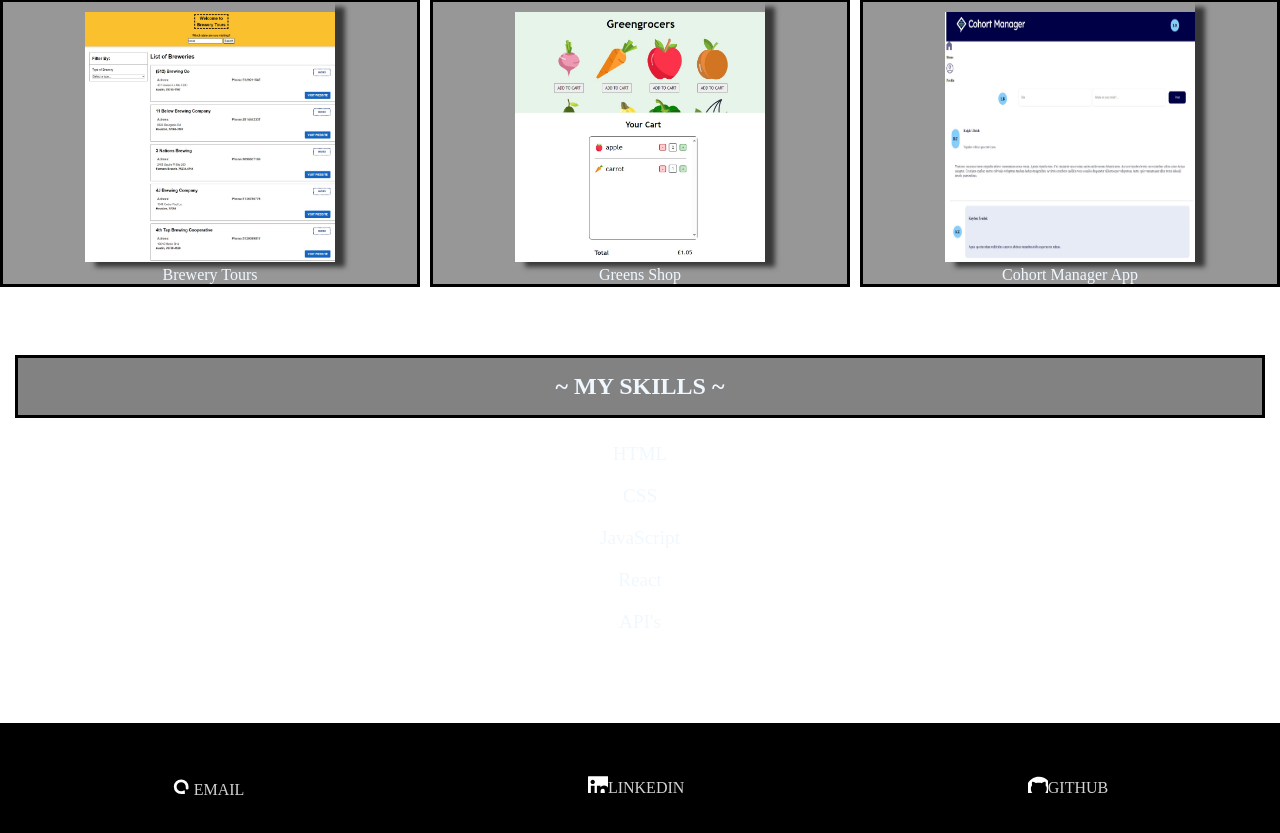
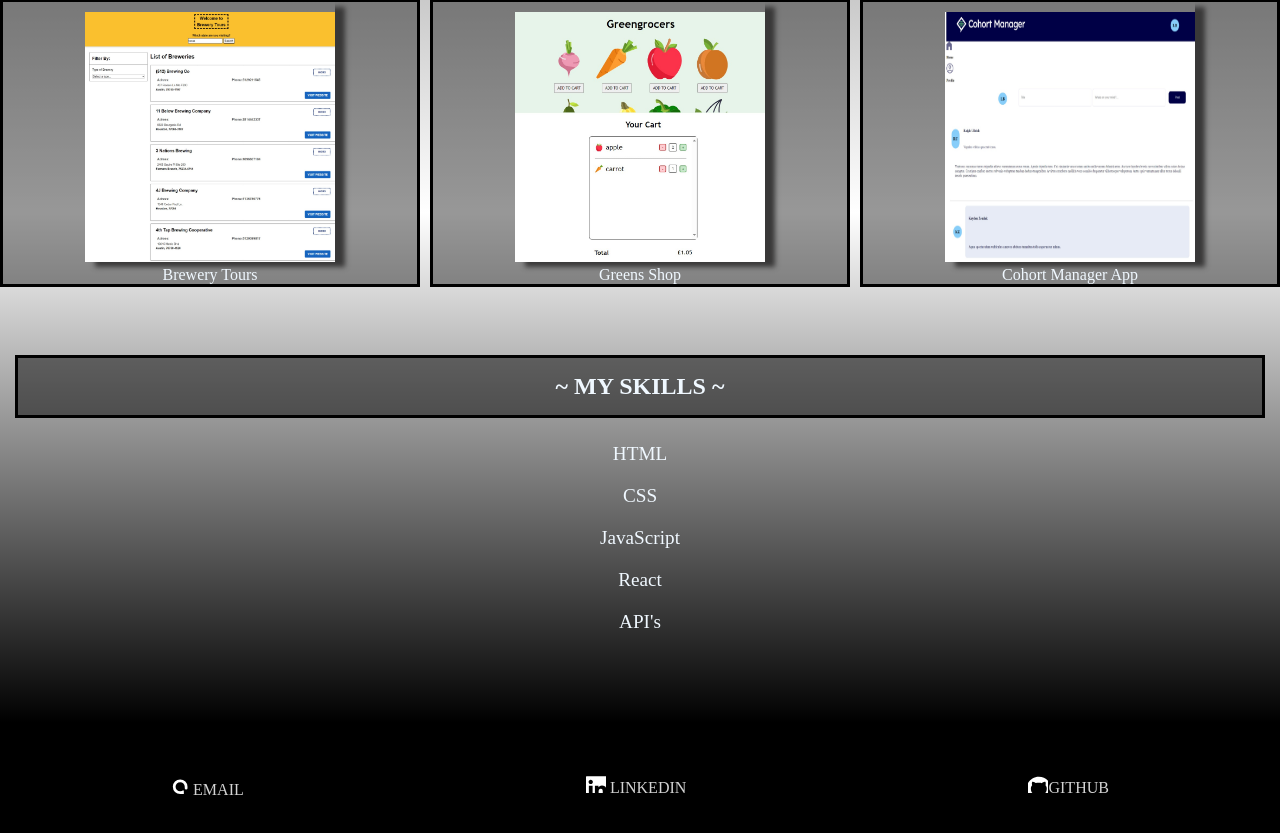
Before and after one commit to LAVINIABENZAR/My-Portfolio, a React (Vite) app: page / in a window 1280 px wide. Shown: the part 901-1734 px from the top of the page. Built offline with nearby package versions, Linux system fonts and the light colour scheme.

Commit message:
added linkedin svg

```diff
--- a/src/App.css
+++ b/src/App.css
@@ -166,11 +166,10 @@
 
 .main {
    grid-area: main;
-   background-repeat: no-repeat;
-   background-size: cover;
-  background-position: center center ;
+   background: linear-gradient(black, grey, white, black);
   scroll-behavior: smooth;
   color: aliceblue;
+
 
 }
 
--- /dev/null
+++ b/src/assets/SVGs/Linkedin.jsx
@@ -0,0 +1,12 @@
+const Linkedin = (props) => {
+    return(
+        <>
+<svg fill="#ffffff" width="20px" height="20px" viewBox="2 -3 24 24" version="1.1" xmlns="http://www.w3.org/2000/svg">
+<title>linkedin</title>
+<path d="M28.778 1.004h-25.56c-0.008-0-0.017-0-0.027-0-1.199 0-2.172 0.964-2.186 2.159v25.672c0.014 1.196 0.987 2.161 2.186 2.161 0.010 0 0.019-0 0.029-0h25.555c0.008 0 0.018 0 0.028 0 1.2 0 2.175-0.963 2.194-2.159l0-0.002v-25.67c-0.019-1.197-0.994-2.161-2.195-2.161-0.010 0-0.019 0-0.029 0h0.001zM9.9 26.562h-4.454v-14.311h4.454zM7.674 10.293c-1.425 0-2.579-1.155-2.579-2.579s1.155-2.579 2.579-2.579c1.424 0 2.579 1.154 2.579 2.578v0c0 0.001 0 0.002 0 0.004 0 1.423-1.154 2.577-2.577 2.577-0.001 0-0.002 0-0.003 0h0zM26.556 26.562h-4.441v-6.959c0-1.66-0.034-3.795-2.314-3.795-2.316 0-2.669 1.806-2.669 3.673v7.082h-4.441v-14.311h4.266v1.951h0.058c0.828-1.395 2.326-2.315 4.039-2.315 0.061 0 0.121 0.001 0.181 0.003l-0.009-0c4.5 0 5.332 2.962 5.332 6.817v7.855z"></path>
+</svg>
+        </>
+    )
+}
+
+export default Linkedin
--- a/src/components/Contact.jsx
+++ b/src/components/Contact.jsx
@@ -1,5 +1,7 @@
 import { useState } from "react";
 import '../App.css'
+import Linkedin from "../assets/SVGs/Linkedin";
+
 
 
 function Contact() {
@@ -8,7 +10,7 @@
       <footer className='footer' id='contact'>
     <div className='socials'>
      <p className='email'> <img src="src/assets/email-svgrepo-com.svg" alt="" className="email-svg"/><a href="mailto:loredanabenzar2@gmail.com">EMAIL</a></p>
-     <p className='linkedin'> <img src="src/assets/linkedin-svgrepo-com.svg" alt="" /><a href="https://www.linkedin.com/in/benzar-loredana-80b238201/">LINKEDIN</a></p>
+     <p className='linkedin'><Linkedin/> <a href="https://www.linkedin.com/in/benzar-loredana-80b238201/">LINKEDIN</a></p>
      <p className='github'> <img src="src/assets/github-svgrepo-com.svg" alt="" /><a href="https://github.com/LAVINIABENZAR">GITHUB</a></p>
     </div>
    </footer>
```
Also changed, not shown: src/assets/email-svgrepo-com (1).svg (deleted), src/assets/images/likedin.svg (renamed from src/assets/linkedin-svgrepo-com.svg).
